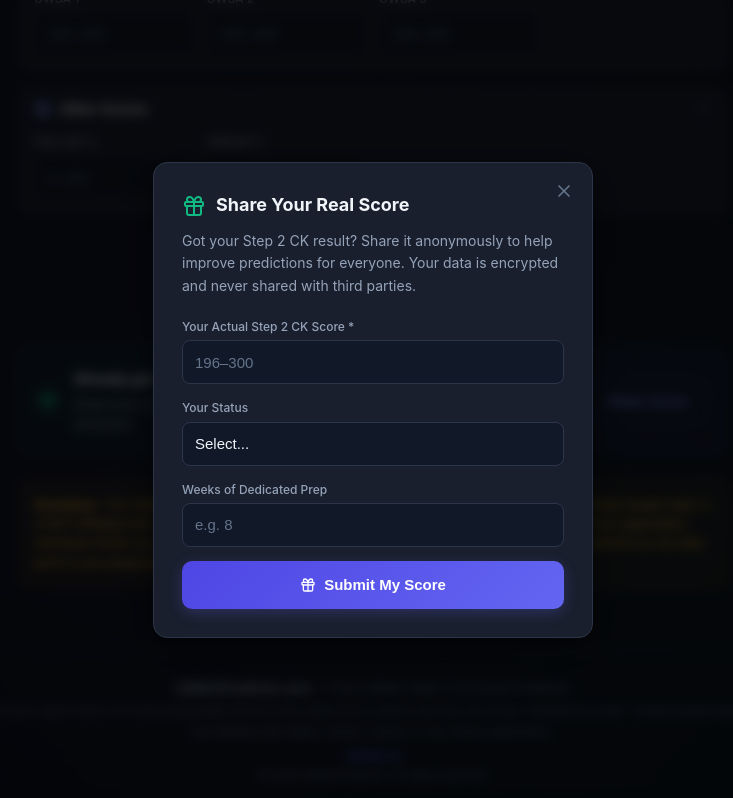
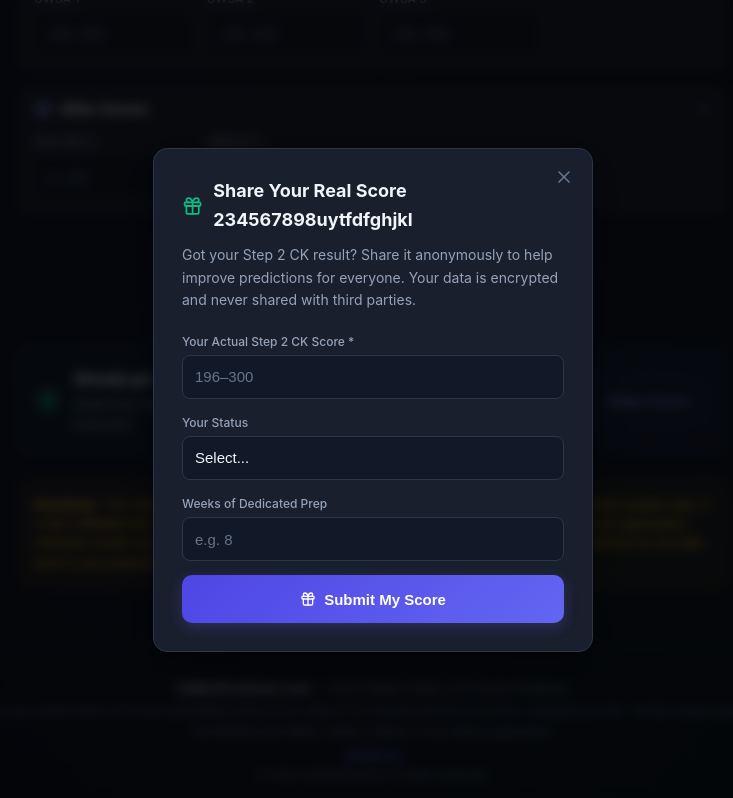
Before and after one commit to Imloooser/usmle-static, a React (Create React App) app: page / in a window 1280 px wide. Both pictures are taken after a click on the button "Share Score". Shown: the part 890-1688 px from the top of the page, without its empty margins (267-1000 px from the left). Built offline with nearby package versions, Linux system fonts and the light colour scheme; no server answers.

Commit message:
updated footer

```diff
--- a/src/components/ScorePredictor.js
+++ b/src/components/ScorePredictor.js
@@ -70,7 +70,7 @@ function SubmitScoreModal({ onClose, scores }) {
         <button className="modal-close" onClick={onClose}><X size={20} /></button>
         <div className="modal-header">
           <Gift size={24} />
-          <h3>Share Your Real Score</h3>
+          <h3>Share Your Real Score 234567898uytfdfghjkl</h3>
         </div>
         <p className="modal-desc">
           Got your Step 2 CK result? Share it anonymously to help improve predictions for everyone.
```
